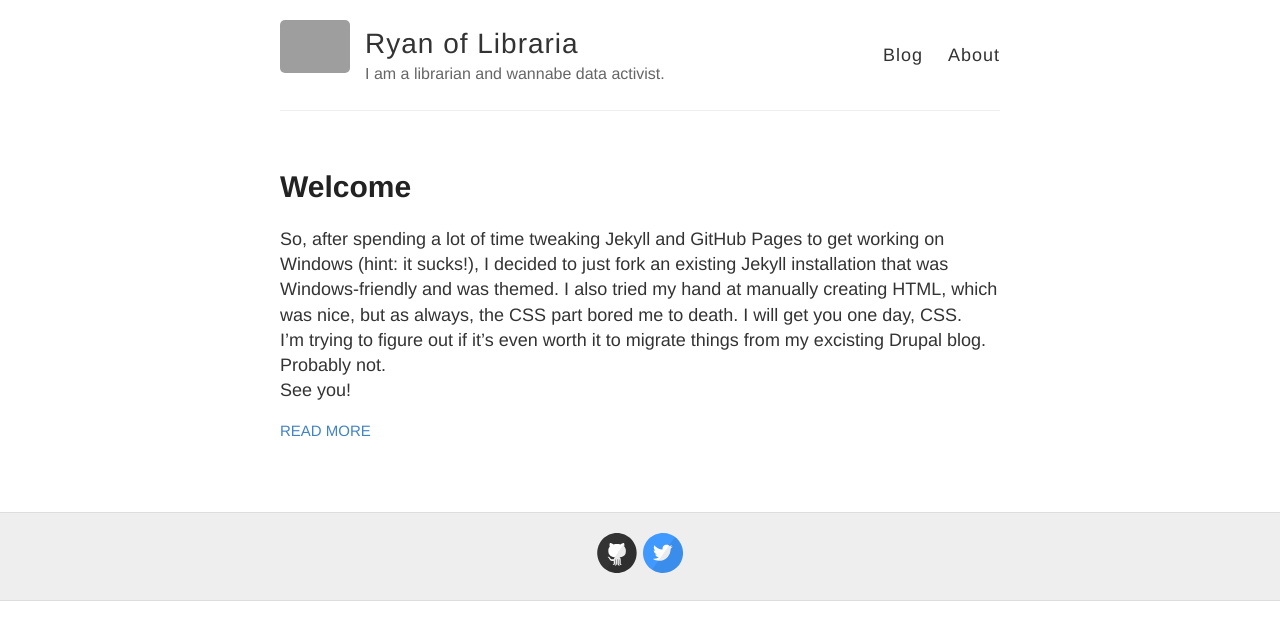
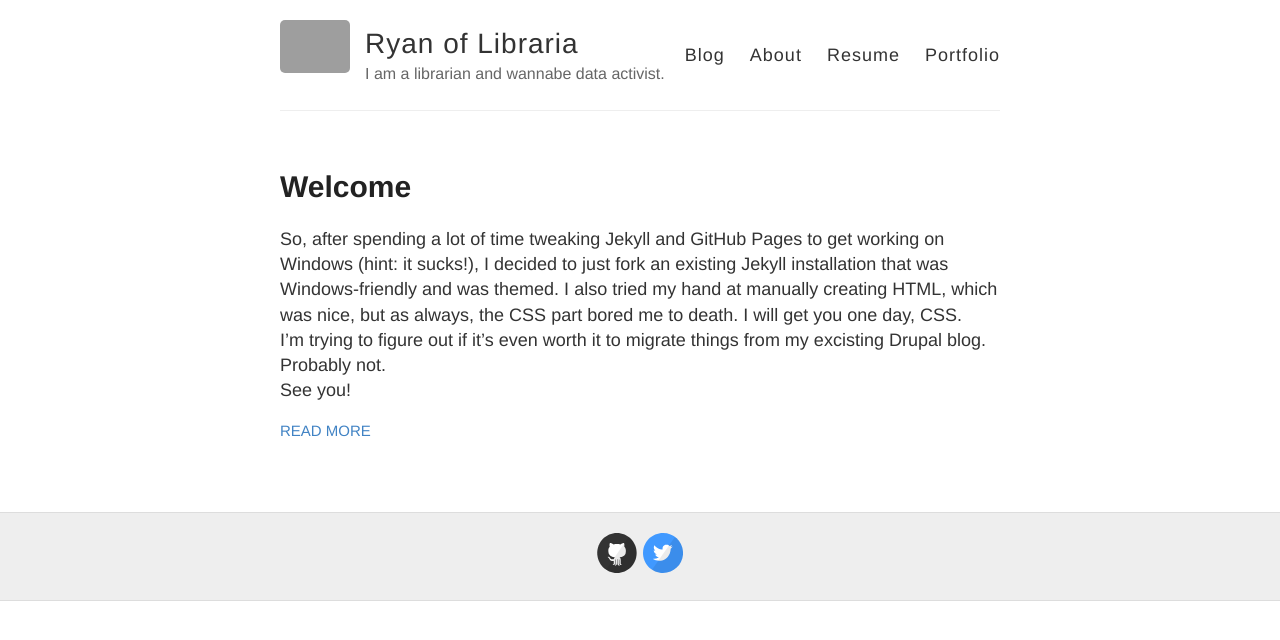
Before and after one commit to remerjohnson/remerjohnson.github.io, a Jekyll site: the page built from index.html, in a window 1280 px wide. Shown: the top 640 px of the page. Built offline with Jekyll 4.4.1, drawn with Linux system fonts in a browser that asks for light colours; grey boxes are pictures that could not be loaded.

Commit message:
Update default.html

```diff
--- a/_layouts/default.html
+++ b/_layouts/default.html
@@ -35,6 +35,8 @@
           <nav>
             <a href="{{ site.baseurl }}/">Blog</a>
             <a href="{{ site.baseurl }}/about">About</a>
+            <a href="{{ site.baseurl }}/resume">Resume</a>
+            <a href="{{ site.baseurl }}/portfolio">Portfolio</a>
           </nav>
         </header>
       </div>
```
